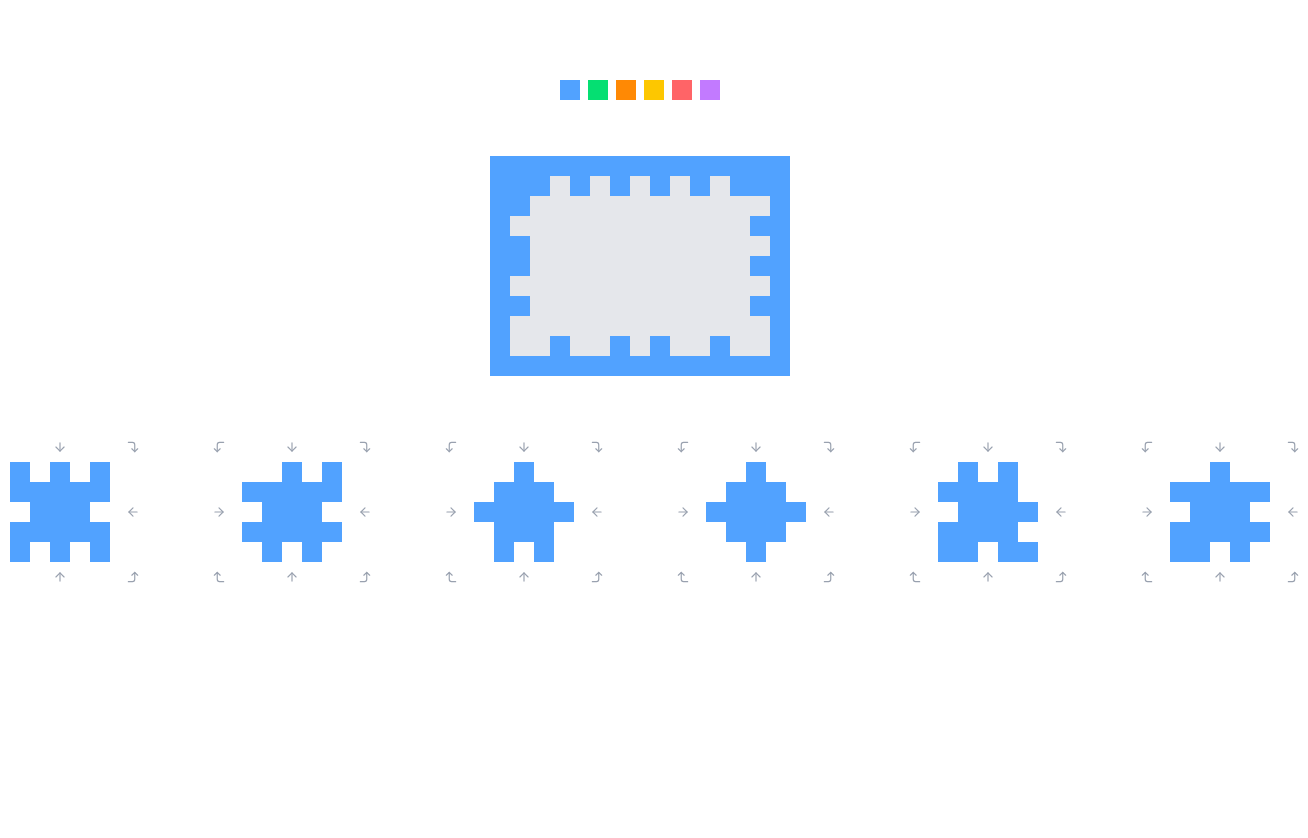
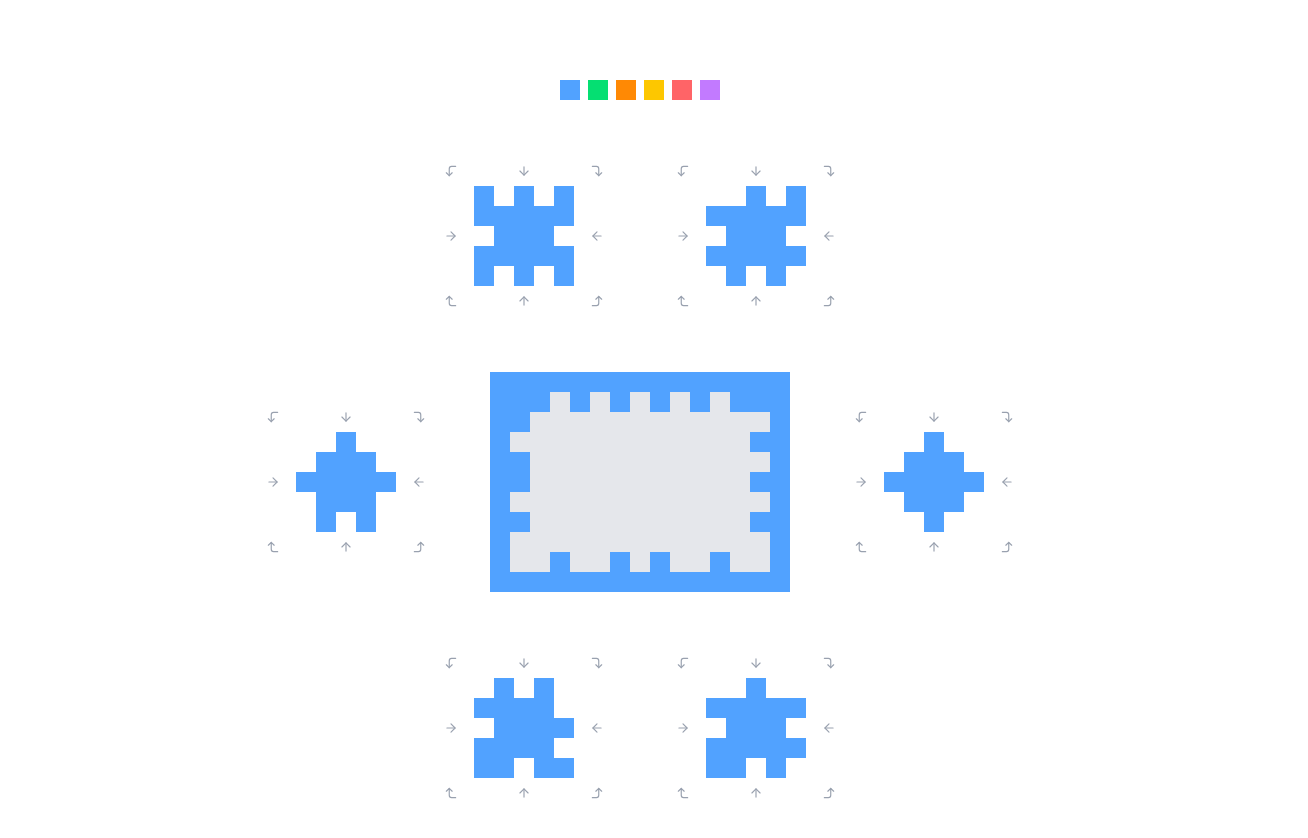
Before and after one commit to willemverbuyst/happy-cube-puzzle, a React (Vite) app: page / in a window 1280 px wide. Shown: the top 838 px of the page, 1308 px wide, since content can reach past the window. Before the commit the page ends 800 px from the top, so only its background shows below. Built offline with nearby package versions, Linux system fonts and the light colour scheme.

Commit message:
Center puzzle frame, have pieces around

```diff
--- a/src/components/Puzzle.tsx
+++ b/src/components/Puzzle.tsx
@@ -18,7 +18,22 @@ export function Puzzle({ puzzleConfig }: { puzzleConfig: PuzzleConfig }) {
   });
 
   return (
-    <>
+    <div className="flex flex-col items-center gap-14">
+      <div className="flex gap-14">
+        {shuffledPieces.slice(0, 2).map((piece, index) => (
+          <Piece
+            key={`${puzzleConfig.color}-top-${index}`}
+            color={puzzleConfig.color}
+            piece={piece}
+          />
+        ))}
+      </div>
+      <div className="flex gap-14 items-center">
+        <Piece
+          key={`${puzzleConfig.color}-top-2`}
+          color={puzzleConfig.color}
+          piece={shuffledPieces[2]}
+        />
         <div
           style={
             {
@@ -45,8 +60,15 @@ export function Puzzle({ puzzleConfig }: { puzzleConfig: PuzzleConfig }) {
             }),
           )}
         </div>
+        <Piece
+          key={`${puzzleConfig.color}-top-3`}
+          color={puzzleConfig.color}
+          piece={shuffledPieces[3]}
+        />
+      </div>
+
       <div className="flex gap-14">
-        {shuffledPieces.map((piece, index) => (
+        {shuffledPieces.slice(4, 6).map((piece, index) => (
           <Piece
             key={`${puzzleConfig.color}-${index}`}
             color={puzzleConfig.color}
@@ -54,6 +76,6 @@ export function Puzzle({ puzzleConfig }: { puzzleConfig: PuzzleConfig }) {
           />
         ))}
       </div>
-    </>
+    </div>
   );
 }
```
Lines whose indentation alone changed are shown as unchanged.
